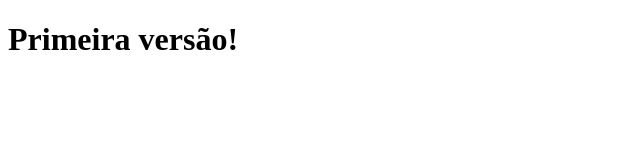
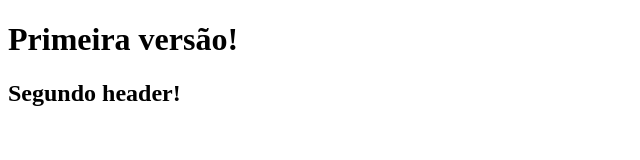
Before and after one commit to DiegoPinho/projeto-teste, a plain HTML site: page index.html in a window 1280 px wide. Shown: the whole page, without its empty margins (0-640 px from the left). Drawn offline with Linux system fonts and the light colour scheme.

Commit message:
segunda versão

```diff
--- a/index.html
+++ b/index.html
@@ -9,6 +9,7 @@
 
 <body>
   <h1>Primeira versão!</h1>
+  <h2>Segundo header!</h2>
 </body>
 
 </html>
```
